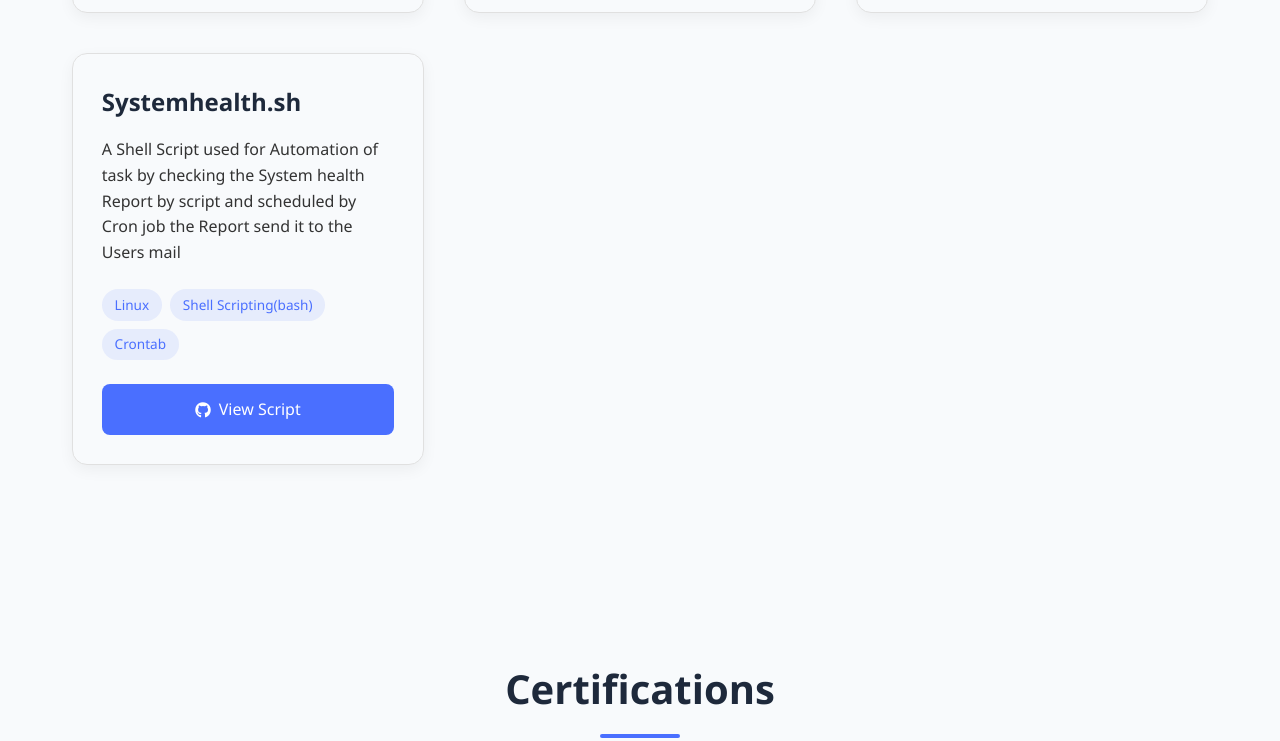
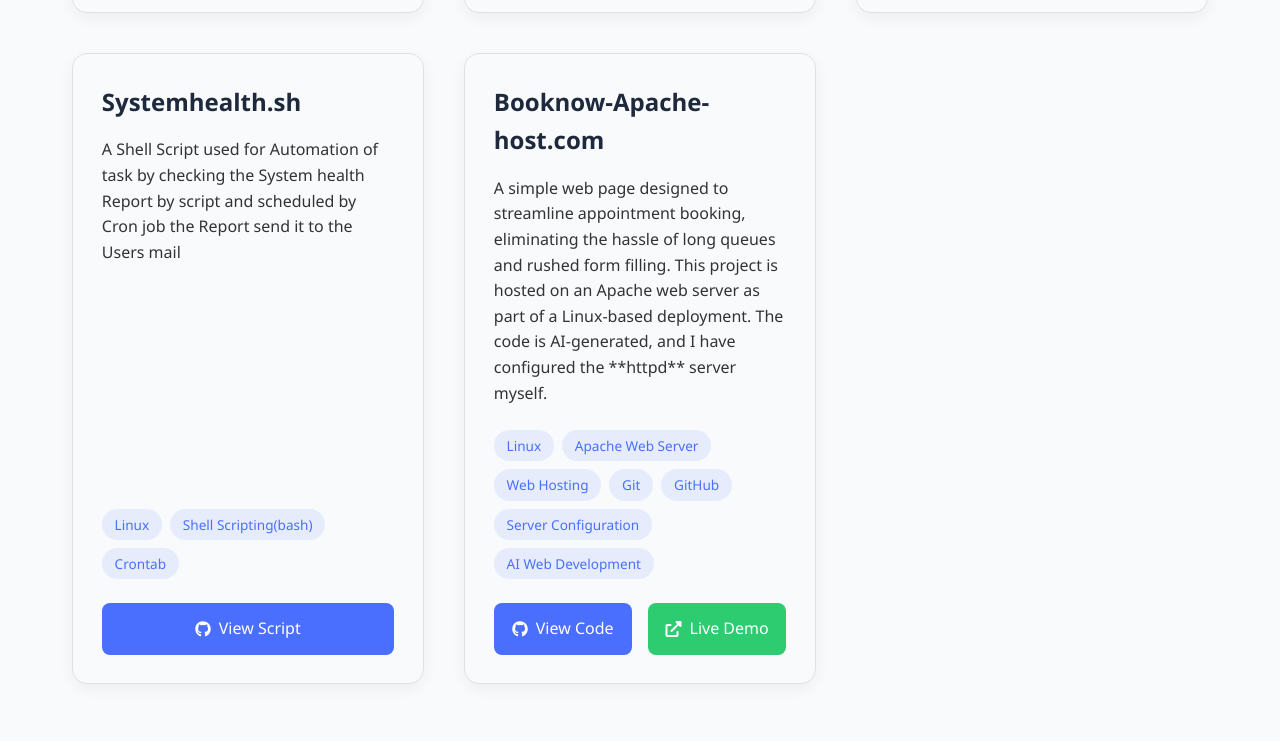
Before and after one commit to Sanjaykumar-P/Portfolio, a plain HTML site: page index.html in a window 1280 px wide. Shown: the part 4908-5649 px from the top of the page. Drawn offline with nearby package versions, Linux system fonts and the light colour scheme.

Commit message:
Updated Project and Resume

```diff
--- a/index.html
+++ b/index.html
@@ -13,8 +13,8 @@
             --accent: #ff6b6b;
             --dark: #1e293b;
             --light: #f8fafc;
-            --text: #333333; /* Updated to softer black */
-            --border: #e0e0e0; /* Light grey border */
+            --text: #333333;
+            --border: #e0e0e0;
             --black: #000000;
             --success: #16a34a;
             --error: #dc2626;
@@ -22,7 +22,7 @@
             --cloud-gradient: linear-gradient(135deg, #4facfe, #00f2fe);
             --linux-gradient: linear-gradient(135deg, #11998e, #38ef7d);
             --contact-gradient: linear-gradient(135deg, #4a6fff, #a777e3);
-            --card-shadow: 0 5px 15px rgba(0, 0, 0, 0.05); /* Softer shadow */
+            --card-shadow: 0 5px 15px rgba(0, 0, 0, 0.05);
         }
 
         * {
@@ -1166,10 +1166,10 @@
                     <img src="https://images.pexels.com/photos/590016/pexels-photo-590016.jpeg" alt="Resume Preview">
                 </div>
                 <div class="resume-buttons">
-                    <a href="https://drive.google.com/file/d/1kDBcIYyXG1X0aJziTlyy-7FuFpViC0L3/view?usp=sharing" target="_blank" class="resume-btn view">
+                    <a href="https://drive.google.com/file/d/1TdRFvZ7hbscEicuRrwLgSuh2TNBSKd4D/view?usp=sharing" target="_blank" class="resume-btn view">
                         <i class="fas fa-eye"></i> View Resume
                     </a>
-                    <a href="https://drive.google.com/file/d/1kDBcIYyXG1X0aJziTlyy-7FuFpViC0L3/view?usp=sharing" download class="resume-btn download">
+                    <a href="https://drive.google.com/file/d/1TdRFvZ7hbscEicuRrwLgSuh2TNBSKd4D/view?usp=sharing" download class="resume-btn download">
                         <i class="fas fa-download"></i> Download Resume
                     </a>
                 </div>
@@ -1276,6 +1276,32 @@
                         </div>
                     </div>
                 </div>
+
+                <div class="project-card">
+                    <div class="project-content">
+                        <h3>Booknow-Apache-host.com</h3>
+                        <p>A simple web page designed to streamline appointment booking, eliminating the hassle of long queues and rushed form filling.
+This project is hosted on an Apache web server as part of a Linux-based deployment. The code is AI-generated, and I have configured the **httpd** server myself.
+</p>
+                        <div class="project-tags">
+                            <div class="project-tag">Linux</div>
+                            <div class="project-tag">Apache Web Server</div>
+                            <div class="project-tag">Web Hosting</div>
+                            <div class="project-tag">Git</div>
+                            <div class="project-tag">GitHub</div>
+                            <div class="project-tag">Server Configuration</div>
+                            <div class="project-tag">AI Web Development</div>
+                        </div>
+                        <div class="project-links">
+                            <a href="https://github.com/Sanjaykumar-P/Booknow-Apache-host.com" target="_blank" class="project-link">
+                                <i class="fab fa-github"></i> View Code
+                            </a>
+                            <a href="https://sanjaykumar-p.github.io/Booknow-Apache-host.com/" class="project-link live">
+                                <i class="fas fa-external-link-alt"></i> Live Demo
+                            </a>
+                        </div>
+                    </div>
+                </div>
             </div>
         </section>
 
```
